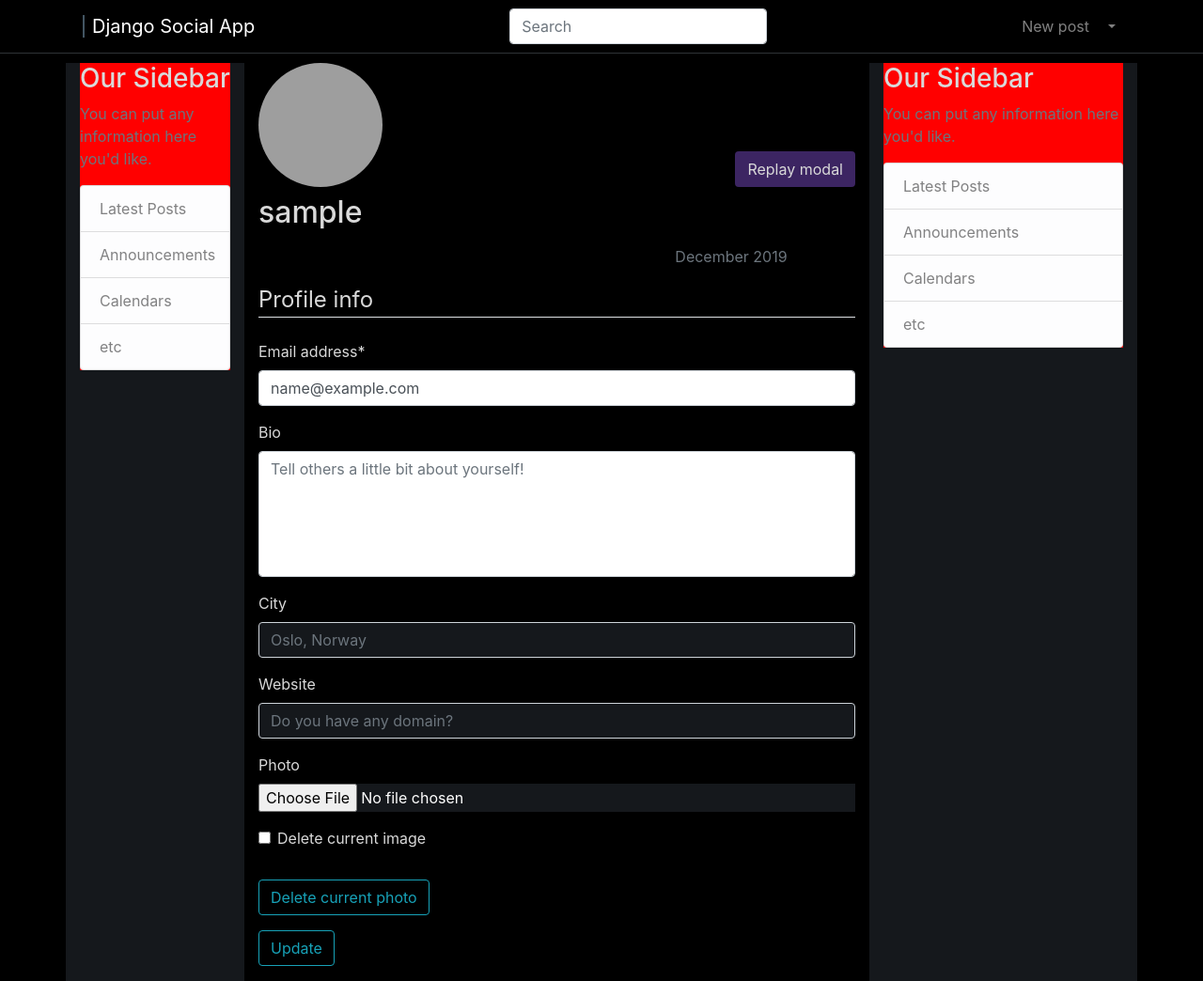
After one commit to kkornel/social-app, a Django app: page /edit-profile/ in a window 1280 px wide. The commit adds this page. Shown: the whole page at 94% size. Run offline with Django 3.2, Linux system fonts and the light colour scheme; the visitor is signed in with stand-in values (Sample User, id 1); some libraries are stand-ins or nearby versions; grey boxes are pictures that could not be loaded.

Commit message:
Added modal for edit profile

```diff
--- a/social/static/social/main.css
+++ b/social/static/social/main.css
@@ -115,7 +115,7 @@ body {
 }
 
 .content-section {
-  /* background: red; */
+  background: red;
 }
 
 .my-horizontal-bar {
--- /dev/null
+++ b/social/static/social/profile.css
@@ -0,0 +1,29 @@
+.profile-img {
+    width: 132px;
+    height: 132px;
+}
+
+.tests{
+    /* background-color: #15181c; */
+     border-radius: 14px;
+    margin-top: 8px;
+    border-color: #2f3336;
+    /* border-style: solid; */
+    /* border-width: 1px; */
+}
+
+.display-inline {
+    display: inline-block;
+}
+
+.float-right2 {
+    float:left;
+    margin-right: 6px;
+}
+
+.edit-profile-button {
+    margin-left: auto;
+    margin-right: 0;
+    margin-top: auto;
+    margin-bottom: 0;
+}
--- a/social_app/urls.py
+++ b/social_app/urls.py
@@ -73,6 +73,12 @@ urlpatterns = [
              template_name='users/password_reset_complete.html'),
          name='password_reset_complete'),
     path('profile/', users_views.userprofile, name='profile'),
+    path('edit-profile/', users_views.userprofile, name='edit_profile'),
+
+    # Modals
+    path('update-profile/',
+         users_views.edit_userprofile,
+         name='update_profile'),
 
 ]
 
--- a/users/forms.py
+++ b/users/forms.py
@@ -2,7 +2,7 @@ from django import forms
 from django.contrib.auth.forms import PasswordResetForm, SetPasswordForm
 from django.contrib.auth.views import PasswordResetConfirmView
 
-from .models import UserProfile
+from .models import MyUser, UserProfile
 
 
 class CaptchaPasswordResetForm(PasswordResetForm):
@@ -27,7 +27,41 @@ class CustomSetPasswordForm(SetPasswordForm):
             attrs={'placeholder': 'New password confirmation'}))
 
 
+class MyUserUpdateForm(forms.ModelForm):
+
+    class Meta:
+        model = MyUser
+        fields = ['email']
+
+
 class UserProfileUpdateForm(forms.ModelForm):
+    bio = forms.CharField(required=False,
+                          max_length=300,
+                          widget=forms.Textarea(attrs={
+                              'rows': 5,
+                              'cols': 10,
+                              'style': 'resize:none;',
+                              'placeholder': 'Tell others a little bit about yourself!',
+                          }))
+    city = forms.CharField(required=False,
+                           max_length=100,
+                           widget=forms.TextInput(attrs={
+                               'placeholder': 'Oslo, Norway',
+                           }))
+
+    website = forms.CharField(required=False,
+                              max_length=30,
+                              widget=forms.TextInput(attrs={
+                                  'placeholder': 'Do you have any domain?',
+                              }))
+
+    image = forms.ImageField(label='Photo',
+                             required=False,
+                             widget=forms.FileInput)
+
+    delete_current_image = forms.BooleanField(label='Delete current image',
+                                              required=False)
+
     class Meta:
         model = UserProfile
-        fields = ['image']
+        fields = ['bio', 'city', 'website', 'image']
--- /dev/null
+++ b/users/templates/users/edit_profile.html
@@ -0,0 +1,84 @@
+{% extends "social/base_sidebar.html" %}
+{% load static %}
+{% load filters %}
+{% load crispy_forms_tags %}
+
+{% block stylesheet_block %}
+<link rel="stylesheet" type="text/css" href="{% static 'social/profile.css' %}">
+<link rel="stylesheet" type="text/css" href="{% static 'social/modal.css' %}">
+{% endblock stylesheet_block %}
+
+{% block js_block %}
+<script src="{% static 'social/scripts.js' %}"></script>
+<script>
+    $(document).ready(function () {
+
+        $(".edit-profile").modalForm({
+            formURL: "{% url 'update_profile' %}"
+        });
+    });
+</script>
+{% endblock js_block %}
+
+{% block content %}
+<div class="modal fade" tabindex="-1" role="dialog" id="modal">
+    <div class="modal-dialog" role="document">
+        <div class="modal-content my-modal-content">
+
+        </div>
+    </div>
+</div>
+
+
+<div class="col-sm-7">
+    <div class="">
+        <!-- <div class="content-section"> -->
+        <!-- <div class="media"> -->
+        <div class="media">
+            <img class="rounded-circle profile-img" src="{{ user.userprofile.image.url }}">
+            <!-- <div class="edit-profile-button">
+                <button class="btn my-purple-btn">Edit profile</button>
+            </div> -->
+            <div class="edit-profile-button">
+                <a class="edit-profile link-hover btn my-purple-btn">Replay modal</a>
+            </div>
+        </div>
+        <div class="media-body tests">
+            <h2 class="account-heading"> {{ user.username }}</h2>
+            <p class="text-secondary">{{ user.userprofile.bio|render_tags_and_links }}</p>
+            <div class="row">
+                <div class="col">
+                    <i class="fas fa-map-marker-alt float-right2"></i>
+                    <p class="text-secondary">{{ user.userprofile.city }}</p>
+                </div>
+                <div class="col">
+                    <i class="fas fa-link float-right2"></i>
+                    <p class="text-secondary">{{ user.userprofile.website|render_tags_and_links }}</p>
+                </div>
+                <div class="col">
+                    <div>
+                        <i class="fas fa-calendar-alt float-right2"></i>
+                        <p class="text-secondary ">{{ user.date_joined|date:"F Y" }}</p>
+                    </div>
+                </div>
+            </div>
+        </div>
+    </div>
+    <!-- </div> -->
+    <form method="POST" enctype="multipart/form-data">
+        {% csrf_token %}
+        <fieldset class="form-group">
+            <legend class="border-bottom mb-4">Profile info</legend>
+            {{ myuser_form|crispy }}
+            {{ profile_form|crispy }}
+        </fieldset>
+        <div class="form-group">
+            <button class="btn btn-outline-info">Delete current photo</button>
+        </div>
+        <div class="form-group">
+            <button class="btn btn-outline-info" type="submit">Update</button>
+        </div>
+    </form>
+    <!-- </div> -->
+</div>
+{% endblock content %}
--- a/users/views.py
+++ b/users/views.py
@@ -4,16 +4,20 @@ from django.contrib import messages
 from django.contrib.auth.decorators import login_required
 from django.contrib.sites.shortcuts import get_current_site
 from django.core.mail import EmailMessage, send_mail
-from django.shortcuts import redirect, render
+from django.shortcuts import get_object_or_404, redirect, render
 from django.template.loader import render_to_string
 from django.utils.encoding import force_bytes, force_text
 from django.utils.http import urlsafe_base64_decode, urlsafe_base64_encode
 
 from .admin import UserCreationForm
 from .decorators import check_recaptcha, func_log
-from .forms import CaptchaPasswordResetForm
-from .models import MyUser
+from .forms import (CaptchaPasswordResetForm, MyUserUpdateForm,
+                    UserProfileUpdateForm)
+from .models import MyUser, UserProfile
 from .tokens import account_activation_token
+
+# from app.models import Model
+
 
 logger = logging.getLogger(__name__)
 
@@ -137,25 +141,55 @@ def reset_password(request):
 
 @login_required
 def userprofile(request):
-    # if request.method == "POST":
-    #     user_form = UserUpdateForm(request.POST, instance=request.user)
-    #     profile_form = ProfileUpdateForm(
-    #         request.POST, request.FILES, instance=request.user.profile)
+    if request.method == "POST":
+        myuser_form = MyUserUpdateForm(request.POST,
+                                       instance=request.user)
+        profile_form = UserProfileUpdateForm(request.POST,
+                                             request.FILES,
+                                             instance=request.user.userprofile)
 
-    #     if user_form.is_valid() and profile_form.is_valid():
-    #         user_form.save()
-    #         profile_form.save()
-    #         messages.success(request, f'Your account has been updated!')
-    #         return redirect('profile')
+        if myuser_form.is_valid() and profile_form.is_valid():
+            myuser_form.save()
+            profile_form.save()
+            messages.success(request, f'Your account has been updated!')
+            return redirect('profile')
 
-    # else:
-    #     user_form = UserUpdateForm(instance=request.user)
-    #     profile_form = ProfileUpdateForm(instance=request.user.profile)
+    else:
+        myuser_form = MyUserUpdateForm(instance=request.user)
+        profile_form = UserProfileUpdateForm(instance=request.user.userprofile)
 
-    # context = {
-    #     'user_form': user_form,
-    #     'profile_form': profile_form,
-    # }
-    context = {}
+    context = {
+        'myuser_form': myuser_form,
+        'profile_form': profile_form,
+    }
 
-    return render(request, 'users/profile.html', context)
+    return render(request, 'users/edit_profile.html', context)
+
+
+@login_required
+def edit_userprofile(request):
+    if request.method == "POST":
+        myuser_form = MyUserUpdateForm(request.POST,
+                                       instance=request.user)
+        profile_form = UserProfileUpdateForm(request.POST,
+                                             request.FILES,
+                                             instance=request.user.userprofile)
+
+        if myuser_form.is_valid() and profile_form.is_valid():
+            status = profile_form.cleaned_data['delete_current_image']
+            logger.debug(status)
+            myuser_form.save()
+            profile_form.save()
+            messages.success(request, f'Your account has been updated!')
+            return redirect('profile')
+
+    else:
+        myuser_form = MyUserUpdateForm(instance=request.user)
+        profile_form = UserProfileUpdateForm(instance=request.user.userprofile)
+
+    context = {
+        'myuser_form': myuser_form,
+        'profile_form': profile_form,
+    }
+
+    return render(request, 'users/edit_profile_modal.html', context)
```
Also changed, not shown: users/templates/users/edit_profile_modal.html (added, +108 -0 lines).
